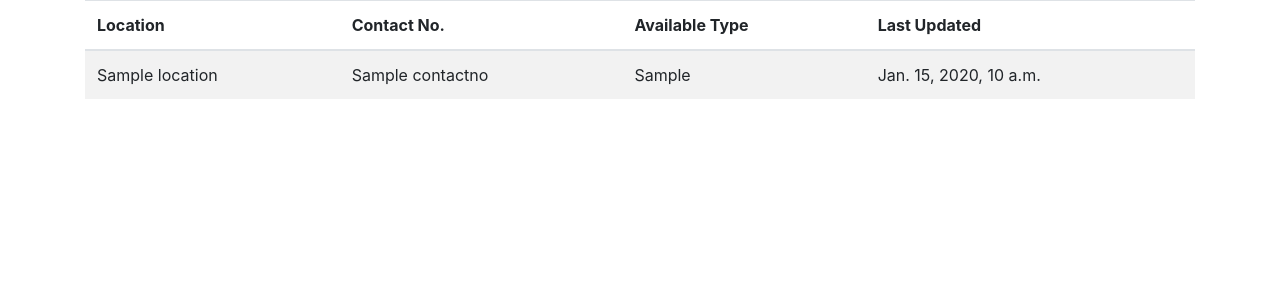
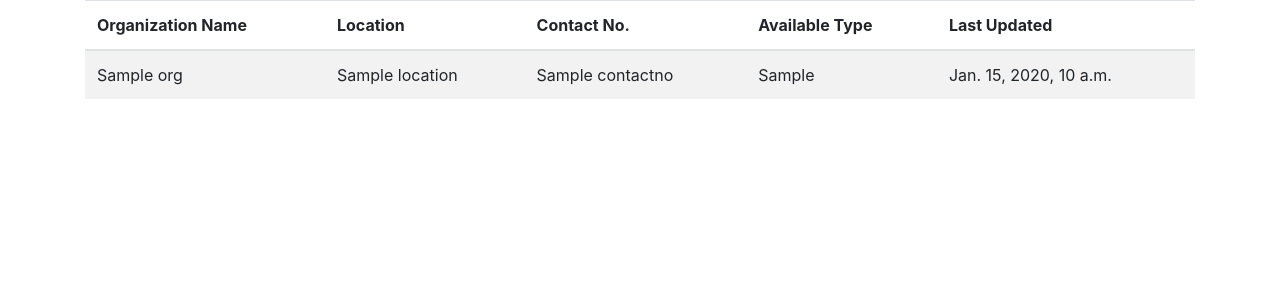
Before and after one commit to imarnab10/Kheya, a Django app: template Home/templates/beds.html in a window 1280 px wide. Shown: the top 300 px of the page. Run offline with Django 3.2, Linux system fonts and the light colour scheme; the template is opened without the code that fills it: most values are stand-ins (such as "Sample title", 1, 10 or a date in 2020).

Commit message:
org commit

```diff
--- a/Home/templates/beds.html
+++ b/Home/templates/beds.html
@@ -12,6 +12,7 @@
       <table class="table table-striped">
       <thead>
         <tr>
+          <th scope="col">Organization Name</th>
           <th scope="col">Location</th>
           <th scope="col">Contact No.</th>
           <th scope="col">Available Type</th>
@@ -21,6 +22,7 @@
     {% for covidbed in covidbeds %}
           <tbody>
             <tr>
+              <td>{{covidbed.org}}</td>
               <td>{{covidbed.location}}</td>
               <td>{{covidbed.contactno}}</td>
               <td>{{covidbed.avail_type}}</td>
```
